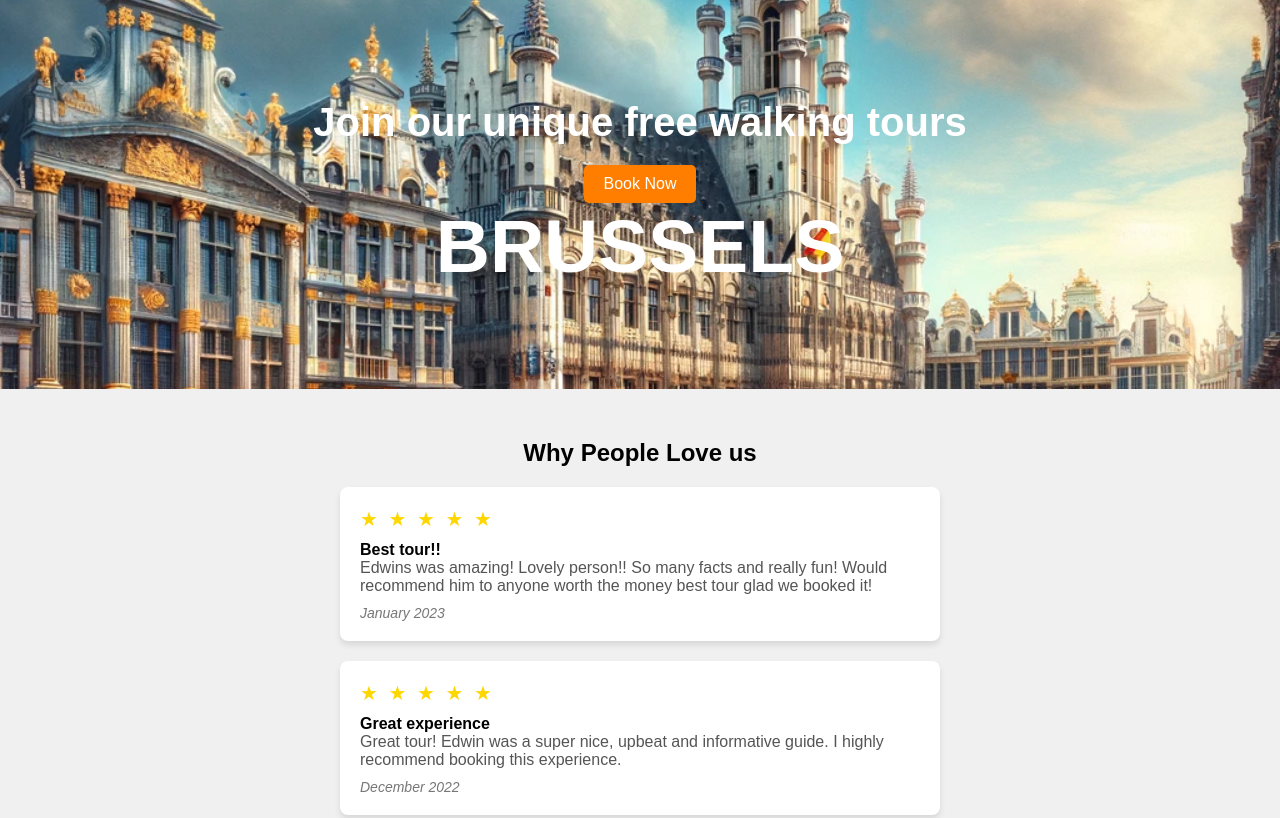
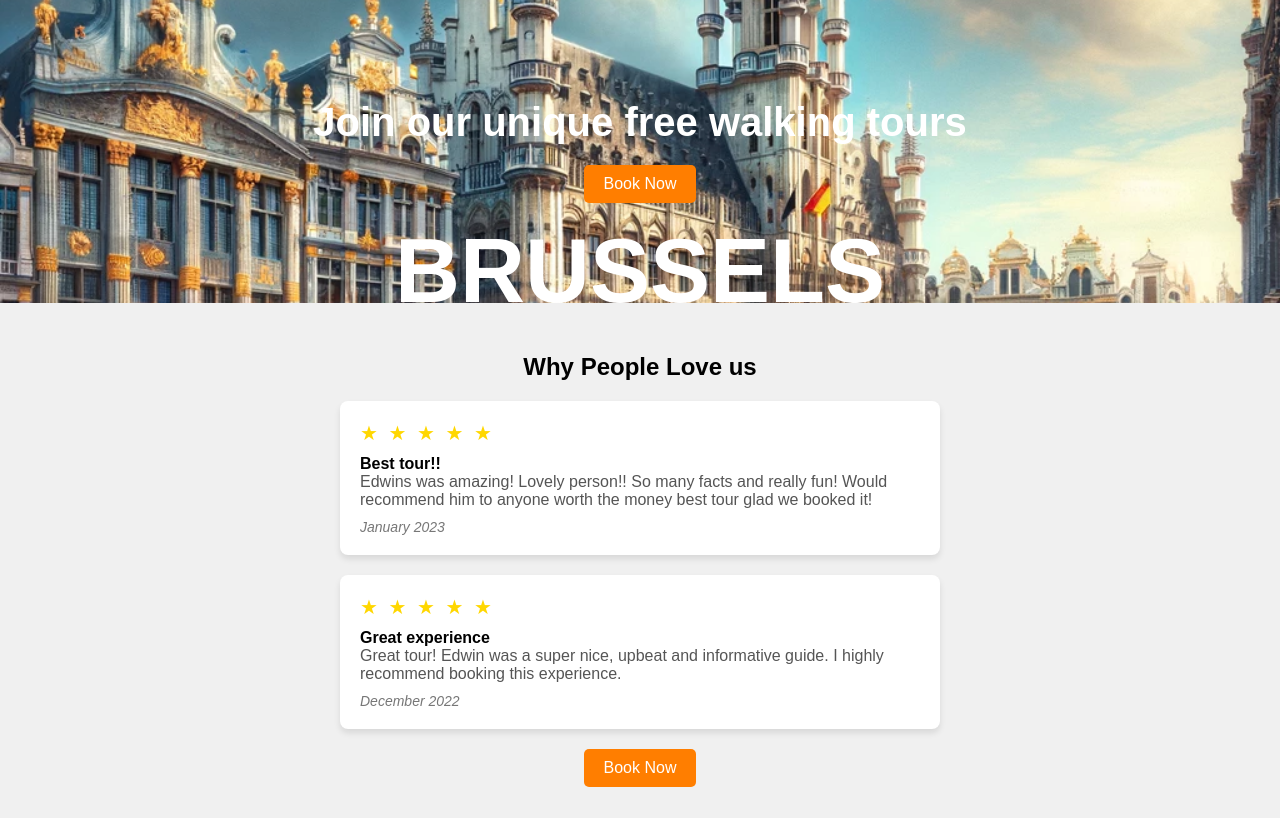
Before and after one commit to adrianrodriguez-io/tour, a plain HTML site: page index.html in a window 1280 px wide. Shown: the top 818 px of the page. Drawn offline with Linux system fonts and the light colour scheme.

Commit message:
images names changed
images changed

```diff
--- a/index.html
+++ b/index.html
@@ -207,12 +207,12 @@
             <h2>Explore More Tours</h2>
             <div class="tour-items">
                 <div class="tour-item">
-                    <img src="ghent-tour.webp" alt="Ghent Walking Tour">
+                    <img src="ghent-walking-tour.webp" alt="Ghent Walking Tour">
                     <h3>Ghent Walking Tour</h3>
                     <p>Discover the medieval charm of Ghent, a city known for its vibrant history, stunning architecture, and the famous Ghent Altarpiece.</p>
                 </div>
                 <div class="tour-item">
-                    <img src="bruges-tour.webp" alt="Bruges Walking Tour">
+                    <img src="bruges-walking-tour.webp" alt="Bruges Walking Tour">
                     <h3>Bruges Walking Tour</h3>
                     <p>Step into a fairytale with a visit to Bruges. Explore its picturesque canals, cobblestone streets, and chocolate shops on this enchanting day trip.</p>
                 </div>
--- a/style.css
+++ b/style.css
@@ -17,14 +17,24 @@ header {
     color: white;
     padding: 100px 0;
     position: relative;
+
+}
+
+
+.cityname {
+    color: white;
+    font-size: 90px;
+    /*position: relative;*/
+    margin-bottom: -20px;
+    text-align: center;
 }
 
 .cityname {
-    color: white;
-    font-size: 75px;
-    position: relative;
-    margin-bottom: 0px;
-    text-align: center;
+    position: absolute;
+    bottom: 0; /* Aligns .cityname to the bottom */
+    left: 50%; /* Center horizontally */
+    transform: translateX(-50%); /* Precisely center .cityname */
+    /* Additional styling */
 }
 
 .header-content {
```
Also changed, not shown: bruges-walking-tour.webp (renamed from bruges-tour.webp), ghent-walking-tour.webp (renamed from ghent-tour.webp).
